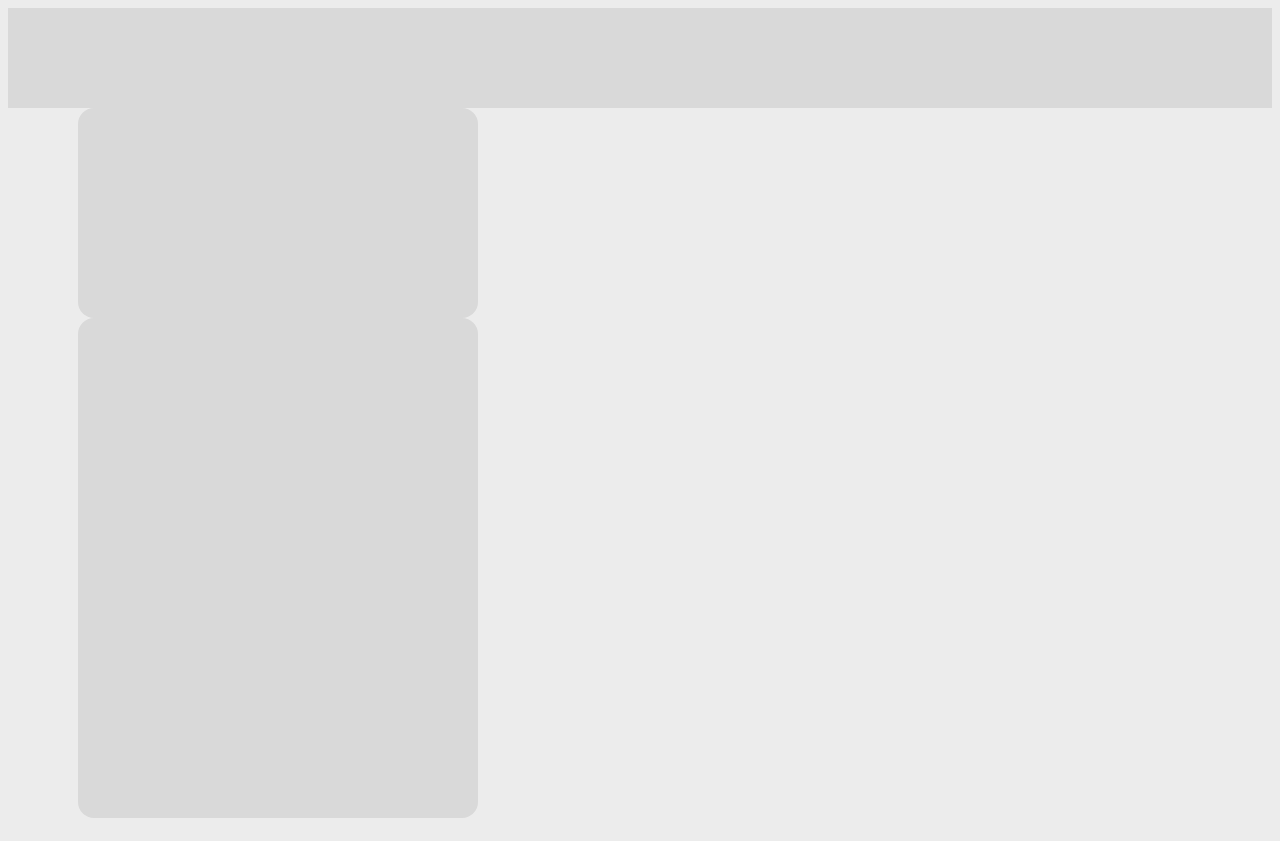
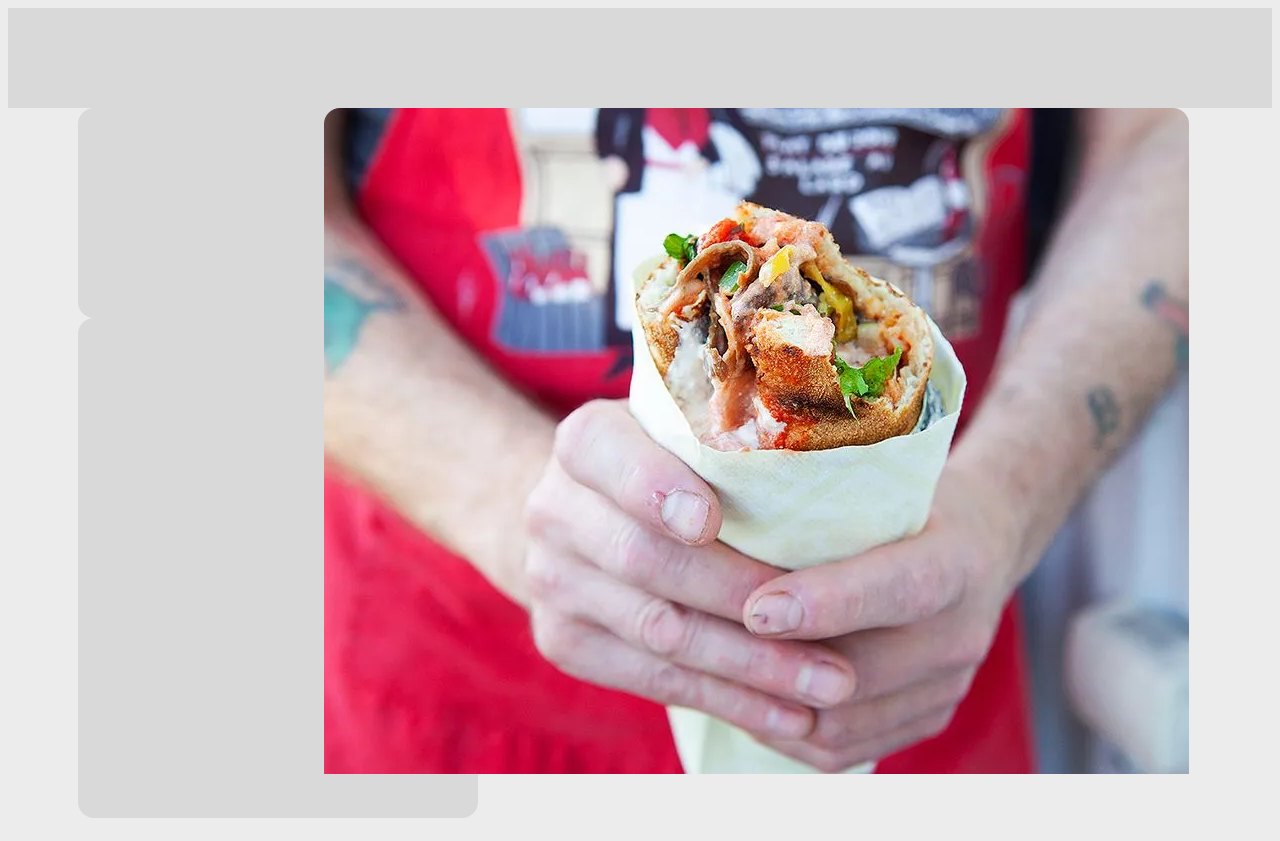
Before and after one commit to Te22e-Hammar-Theodore/Recept_inlamning, a plain HTML site: page index.html in a window 1280 px wide. Drawn offline with Linux system fonts and the light colour scheme.

Commit message:
Stil för main-image

```diff
--- a/index.html
+++ b/index.html
@@ -1,19 +1,21 @@
 <!DOCTYPE html>
 <html lang="en">
-<head>
-    <meta charset="UTF-8">
-    <meta name="viewport" content="width=device-width, initial-scale=1.0">
+  <head>
+    <meta charset="UTF-8" />
+    <meta name="viewport" content="width=device-width, initial-scale=1.0" />
     <title>Kebabrulle</title>
-    <link rel="stylesheet" href="style.css">
-</head>
-<body>
+    <link rel="stylesheet" href="style.css" />
+  </head>
+  <body>
     <div class="navbar"></div>
     <div class="upperbox">
+      <div class="title-desc">
         <div class="title"></div>
         <div class="description"></div>
-        <div class="main-image"></div>
+      </div>
+      <div class="main-image"></div>
     </div>
     <div class="lowerbox"></div>
     <div class="contacts"></div>
-</body>
+  </body>
 </html>
--- a/style.css
+++ b/style.css
@@ -9,6 +9,8 @@ body {
 }
 
 .upperbox {
+    display: grid;
+    grid-template-columns: 25% auto;
 }
 
 .title {
@@ -31,4 +33,9 @@ body {
 }
 
 .main-image {
+  width: 54.0625rem;
+  height: 45.3125rem;
+  background-image: url(Images/Kebabrulle-main.webp);
+  background-repeat: no-repeat;
+  border-radius: 1rem;
 }
```
